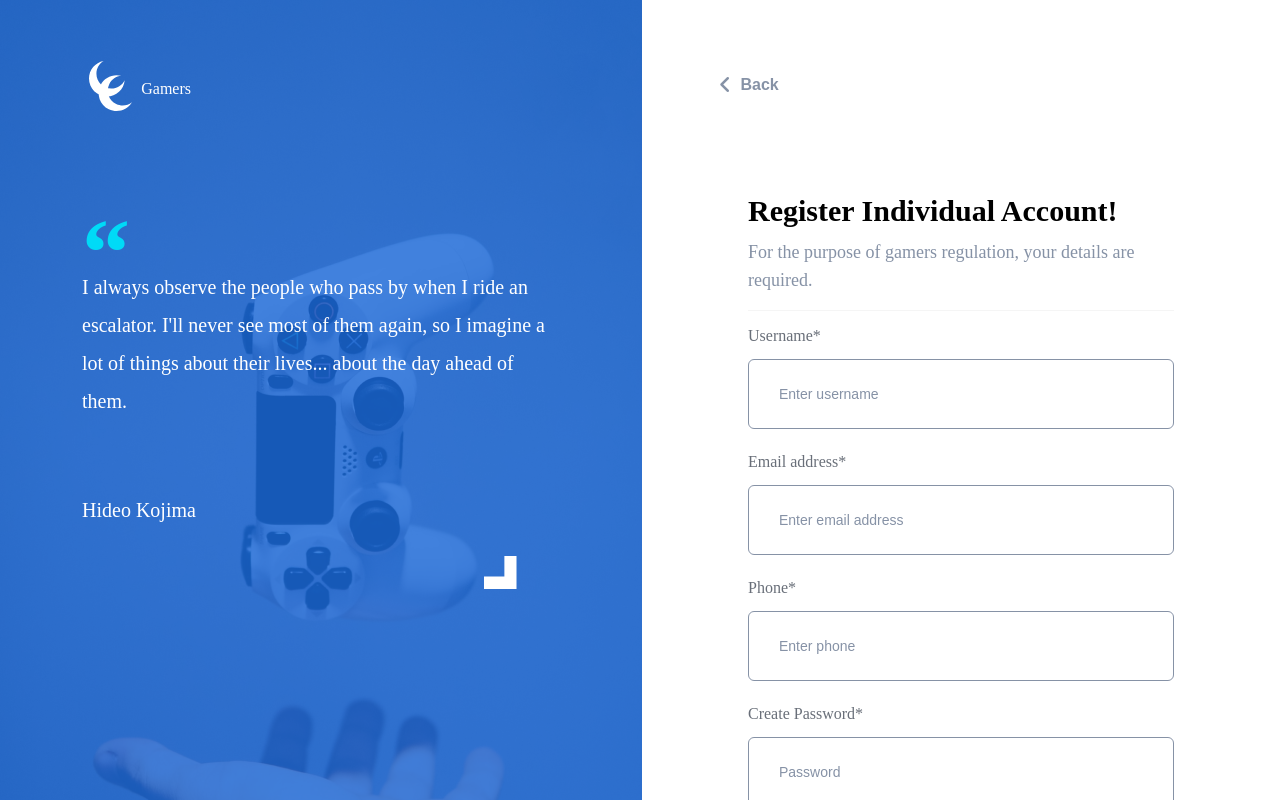
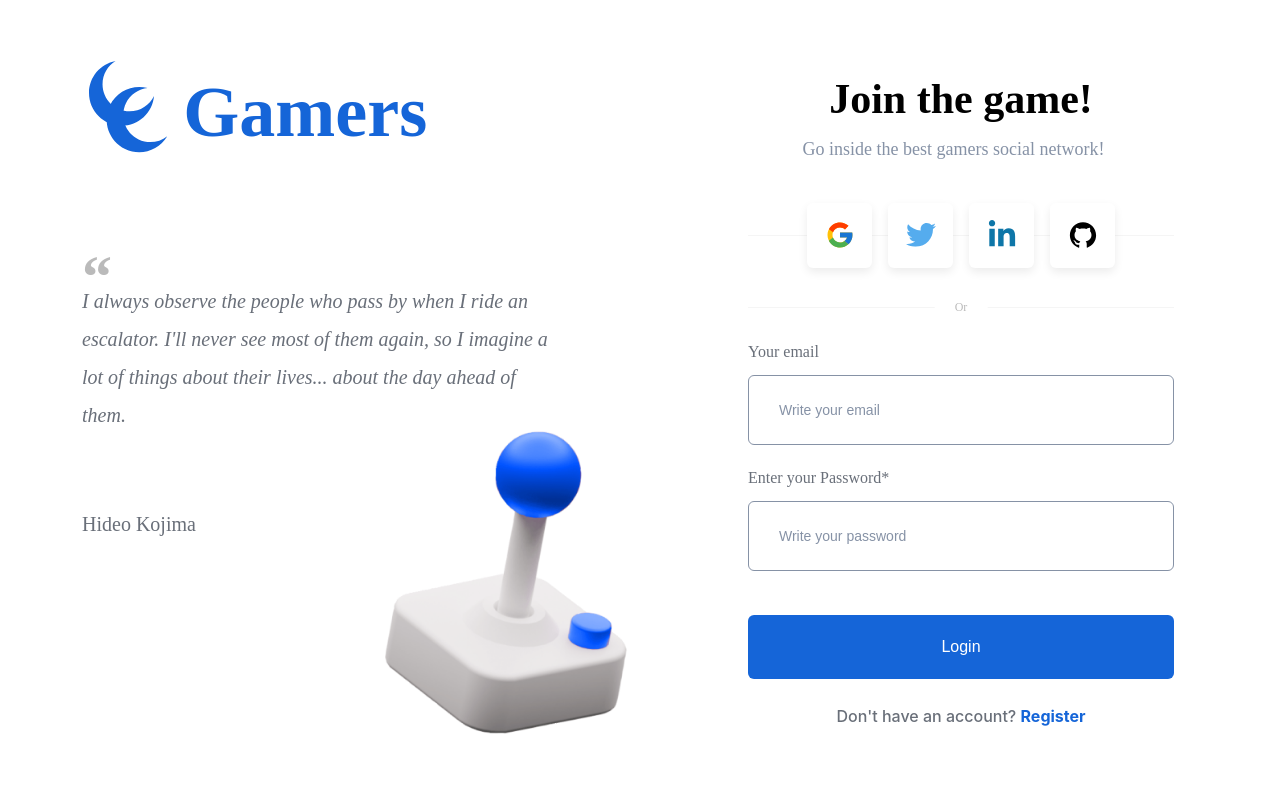
Before and after one commit to Waseemko-ayman/Sign-Form-React-Js, a React (Create React App) app: page / in a window 1280 px wide. Built offline with nearby package versions, Linux system fonts and the light colour scheme.

Commit message:
Update some files and build sign page

```diff
--- a/src/App.js
+++ b/src/App.js
@@ -1,9 +1,11 @@
-import LoginPage from "../src/Pages/LoginPage";
+// import LoginPage from "../src/Pages/LoginPage";
+import SignPage from "./Pages/SignPage";
 
 function App() {
   return (
     <div>
-      <LoginPage />
+      {/* <LoginPage /> */}
+      <SignPage />
     </div>
   );
 }
--- a/src/Components/Paragraph/style.css
+++ b/src/Components/Paragraph/style.css
@@ -11,7 +11,7 @@
 
 .paragraph span {
   color: #00DAF7;
-  font-size: 96px;
+  font-size: 60px;
   font-style: normal;
   font-weight: 700;
   line-height: normal;
@@ -26,9 +26,9 @@
   font-style: normal;
   font-weight: 400;
   line-height: 38px;
-  margin-top: -40px;
+  margin-top: -30px;
   margin-bottom: 59px;
-  margin-right: 87px;
+
 }
 
 .paragraph h3 {
@@ -38,7 +38,6 @@
   font-weight: 400;
   line-height: 38px;
   margin-bottom: 27px;
-  margin-right: 436px;
 }
 
 .paragraph img {
--- a/src/Pages/LoginPage/index.jsx
+++ b/src/Pages/LoginPage/index.jsx
@@ -10,7 +10,7 @@ class LoginPage extends Component {
   render() {
     return (
       <div className='login-page'>
-        <div className="info-box">
+        <div className="login-info-box">
           <Logo logoImage="/assets/white-logo.svg"/>
           <Paragraph cornerImage="/assets/corner-image.svg"/>
         </div>
--- a/src/Pages/LoginPage/style.css
+++ b/src/Pages/LoginPage/style.css
@@ -6,17 +6,16 @@
   display: flex;
 }
 
-.login-page .info-box {
+.login-page .login-info-box {
   position: relative;
   width: 642px;
-  height: 100vh;
   background-image: url("../../../public/assets/background.png");
   background-size: cover;
   background-repeat: no-repeat;
   background-position: center;
 }
 
-.login-page .info-box::before {
+.login-page .login-info-box::before {
   content: "";
   position: absolute;
   left: 0;
@@ -50,7 +49,6 @@
   cursor: pointer;
   margin: 75px 0 99px 77px;
 }
-
 
 .login-page .login-box .back-btn i {
   font-size: 20px;
--- a/src/Pages/SignPage/index.jsx
+++ b/src/Pages/SignPage/index.jsx
@@ -1,10 +1,42 @@
 import React, { Component } from 'react'
 import "./style.css";
+import Logo from "../../Components/Logo";
+import Paragraph from '../../Components/Paragraph';
+import Inputs from '../../Components/Inputs';
+import Button from '../../Components/Button';
 
 class SignPage extends Component {
   render() {
     return (
-      <div>SignPage</div>
+      <div className='signUp-page'>
+        <div className="signUp-info-box">
+          <Logo logoImage="/assets/logo.svg" />
+          <Paragraph cornerImage="/assets/joystick.png" />
+        </div>
+        <div className="signUp-box">
+          <div>
+            <div className="title">
+              <h1>Join the game!</h1>
+              <p>Go inside the best gamers social network!</p>
+              <ul>
+                <li><img src="/assets/google.svg" alt="google" /></li>
+                <li><img src="/assets/twitter.svg" alt="twitter" /></li>
+                <li><img src="/assets/linkedin.svg" alt="linkedin" /></li>
+                <li><img src="/assets/github.svg" alt="github" /></li>
+              </ul>
+              <span></span>
+            </div>
+            <form action="">
+              <Inputs label="Your email" type="email" placeholder="Write your email"/>
+              <Inputs label="Enter your Password*" type="password" placeholder="Write your password"/>
+              <div className="sign-btn">
+                <Button btnText="Login"/>
+                <p>Don't have an account? <span>Register</span></p>
+              </div>
+            </form>
+          </div>
+        </div>
+      </div>
     )
   }
 }
--- a/src/Pages/SignPage/style.css
+++ b/src/Pages/SignPage/style.css
@@ -0,0 +1,184 @@
+.signUp-page {
+  max-width: 100%;
+  width: 1440px;
+  height: 100vh;
+  position: relative;
+  display: flex;
+}
+
+.signUp-page .signUp-info-box {
+  position: relative;
+  width: 642px;
+  background-color: #FFF;
+}
+
+.signUp-page .signUp-info-box .logo img {
+  max-width: 100%;
+  width: 94.365px;
+}
+
+.signUp-page .signUp-info-box .logo span {
+  color: #1565D8;
+  font-family: Righteous;
+  font-size: 72px;
+  font-style: normal;
+  font-weight: 700;
+  line-height: normal;
+}
+
+.signUp-page .signUp-info-box .paragraph span {
+  color: #BABABA;
+}
+
+.signUp-page .signUp-info-box .paragraph p {
+  font-style: italic;
+}
+
+.signUp-page .signUp-info-box .paragraph p,
+.signUp-page .signUp-info-box .paragraph h3 {
+  color: #696F79;
+}
+
+.signUp-page .signUp-info-box .paragraph img {
+  max-width: 100%;
+  width: 270px;
+  margin-right: 0;
+  margin-top: -150px;
+}
+
+/*
+--------------------------------------------------------------------------------
+--------------------------------------------------------------------------------
+*/
+
+.signUp-page .signUp-box {
+  max-width: 100%;
+  width: 100%;
+  overflow-y: auto;
+  display: flex;
+  align-items: center;
+  justify-content: center;
+  position: relative;
+}
+
+.signUp-page .signUp-box div {
+  position: relative;
+  max-width: 100%;
+  width: 426px;
+}
+
+.signUp-page .signUp-box .title {
+  max-width: 100%;
+  text-align: center;
+  padding-bottom: 40px;
+  margin-bottom: 35px;
+  position: relative;
+}
+
+.signUp-page .signUp-box .title h1 {
+  color: #000;
+  font-size: 42px;
+  font-style: normal;
+  font-weight: 700;
+  line-height: normal;
+  margin: 0;
+}
+
+.signUp-page .signUp-box .title p {
+  max-width: 100%;
+  width: 411px;
+  color: #8692A6;
+  font-size: 18px;
+  font-style: normal;
+  font-weight: 400;
+  line-height: 28px;
+  margin-top: 12px;
+}
+
+.signUp-page .signUp-box .title ul {
+  list-style: none;
+  gap: 16px;
+  margin-top: 40px;
+  position: relative;
+}
+
+.signUp-page .signUp-box .title ul::before {
+  content: "";
+  position: absolute;
+  width: 100%;
+  height: 1px;
+  background-color: #F5F5F5;
+  z-index: -1;
+}
+
+.signUp-page .signUp-box .title ul,
+.signUp-page .signUp-box .title ul li {
+  display: flex;
+  align-items: center;
+  justify-content: center;
+}
+
+.signUp-page .signUp-box .title ul li {
+  width: 65px;
+  height: 65px;
+  border-radius: 6px;
+  background: #FFF;
+  box-shadow: 0px 4px 10px 0px rgba(0, 0, 0, 0.08);
+  cursor: pointer;
+  transition: 0.5s;
+}
+
+.signUp-page .signUp-box .title ul li:hover {
+  transform: translateY(-5px);
+}
+
+.signUp-page .signUp-box .title ul li img {
+  max-width: 100%;
+  width: 30px;
+}
+
+.signUp-page .signUp-box .title span {
+  width: 100%;
+  height: 1px;
+  background-color: #F5F5F5;
+  position: absolute;
+  bottom: 0;
+  left: 0;
+}
+
+.signUp-page .signUp-box .title span::after {
+  content: "Or";
+  position: absolute;
+  left: 50%;
+  top: 50%;
+  transform: translate(-50%, -50%);
+  color: #BABABA;
+  background-color: #FFF;
+  padding: 0 20px;
+  text-align: center;
+  font-size: 12px;
+  font-style: normal;
+  font-weight: 400;
+  line-height: normal;
+}
+
+.signUp-page .signUp-box form .sign-btn {
+  margin-top: 20px;
+  text-align: center;
+}
+
+.signUp-page .signUp-box form .sign-btn p {
+  color: #696F79;
+  font-family: Inter;
+  font-size: 16px;
+  font-style: normal;
+  font-weight: 500;
+  line-height: normal;
+  margin-top: 27px;
+}
+
+.signUp-page .signUp-box form .sign-btn p span {
+  color: #1565D8;
+  font-weight: 700;
+  cursor: pointer;
+}
```
Also changed, not shown: public/assets/twitter.svg (added).
